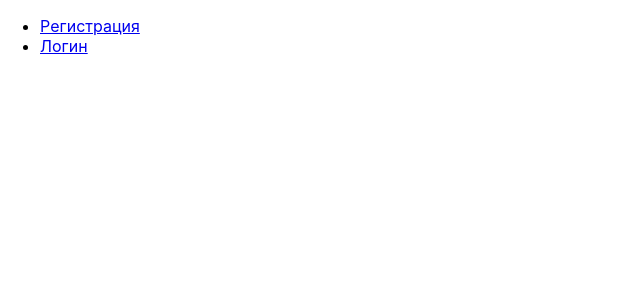
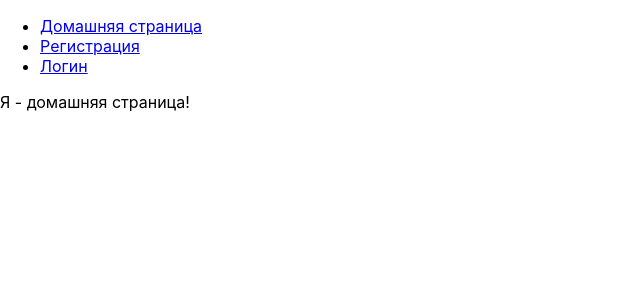
Before and after one commit to asolovev99/web_develop_lab_2, a React (Create React App) app: page / in a window 1280 px wide. Before the commit this address had no page. Shown: the top 300 px of the page, without its empty margins (0-640 px from the left). Built offline with nearby package versions, Linux system fonts and the light colour scheme.

Commit message:
Redo route

```diff
--- a/src/App.js
+++ b/src/App.js
@@ -1,20 +1,37 @@
 import './App.css';
-import React, {useState} from "react";
-import Timer from "./Components/Timer";
-import TimerForward from "./Components/TimerForward";
-import SelectboxNotRio from "./Components/SelectboxNotRio";
-import Calculator from "./Components/Calculator";
+import React from "react";
 import RegistrationForm from "./Components/RegistrationForm";
 import LoginForm from "./Components/LoginForm";
-
+import {
+    BrowserRouter as Router,
+    Route,
+    Routes,
+    Link
+} from 'react-router-dom';
 import HomeForm from "./Components/HomeForm";
-
-
-
 
 function App() {
     return <>
-        <HomeForm/>
+        <Router>
+            <ul>
+                <li>
+                    <Link to="/">Домашняя страница</Link>
+                </li>
+                <li>
+                    <Link to="/registration">Регистрация</Link>
+                </li>
+                <li>
+                    <Link to="/login">Логин</Link>
+                </li>
+            </ul>
+
+            <Routes>
+                <Route path='/registration' element={<RegistrationForm />} />
+                <Route path='/login' element={<LoginForm />} />
+                <Route path='/' element={<HomeForm/>} />
+            </Routes>
+        </Router>
+
     </>;
 
 }
--- a/src/Components/HomeForm.jsx
+++ b/src/Components/HomeForm.jsx
@@ -1,31 +1,13 @@
 import RegistrationForm from "./RegistrationForm";
 import LoginForm from "./LoginForm";
 import React from "react";
-import {
-    BrowserRouter as Router,
-    Route,
-    Routes,
-    Link
-} from 'react-router-dom';
 
 export default function HomeForm() {
 
     return <>
-        <Router>
-            <ul>
-                <li>
-                    <Link to="/registration">Регистрация</Link>
-                </li>
-                <li>
-                    <Link to="/login">Логин</Link>
-                </li>
-            </ul>
-
-            <Routes>
-                <Route path='/registration' element={<RegistrationForm />} />
-                <Route path='/login' element={<LoginForm />} />
-            </Routes>
-        </Router>
+           <div>
+               Я - домашняя страница!
+           </div>
 
         </>;
 }
```
